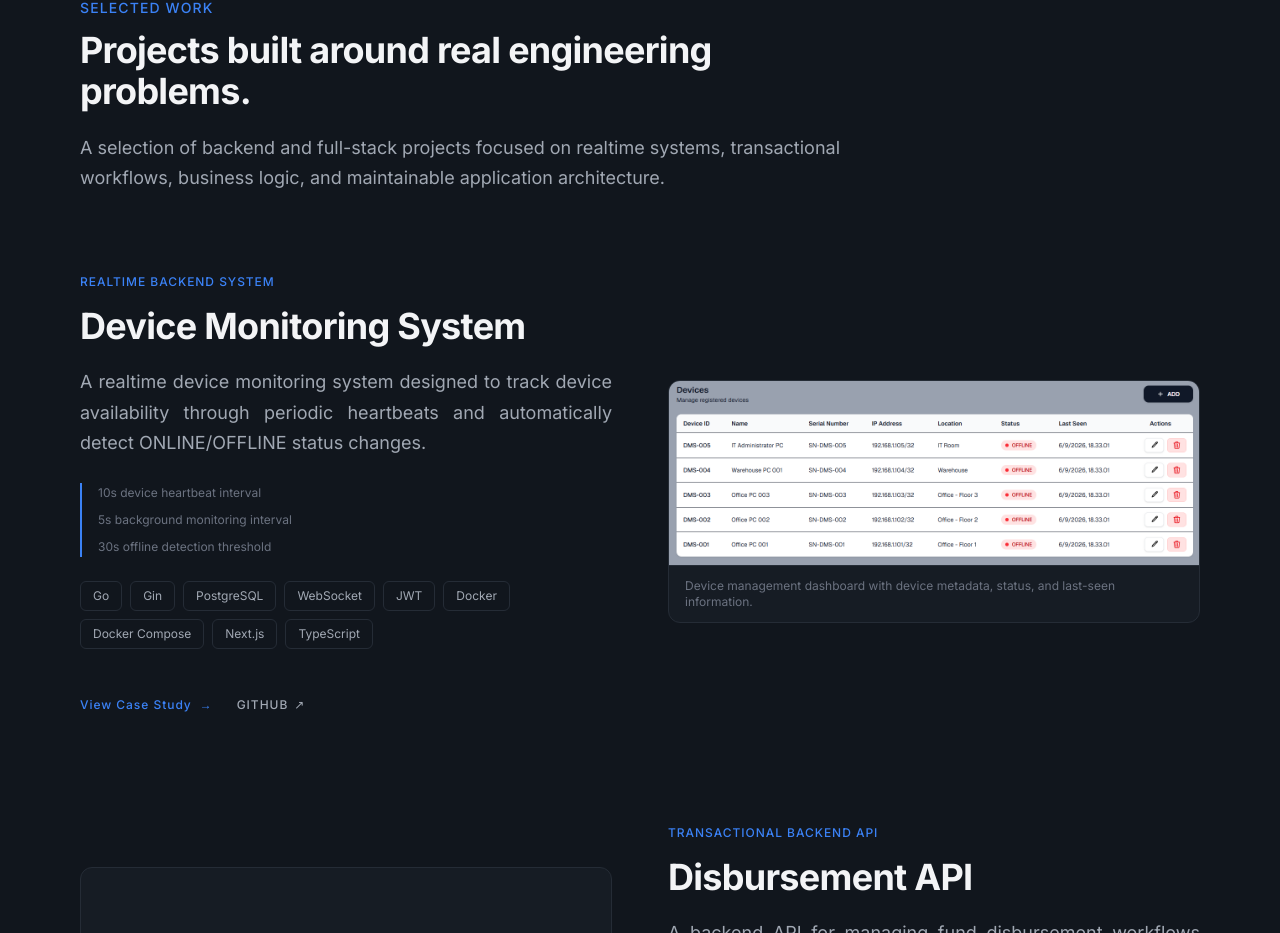
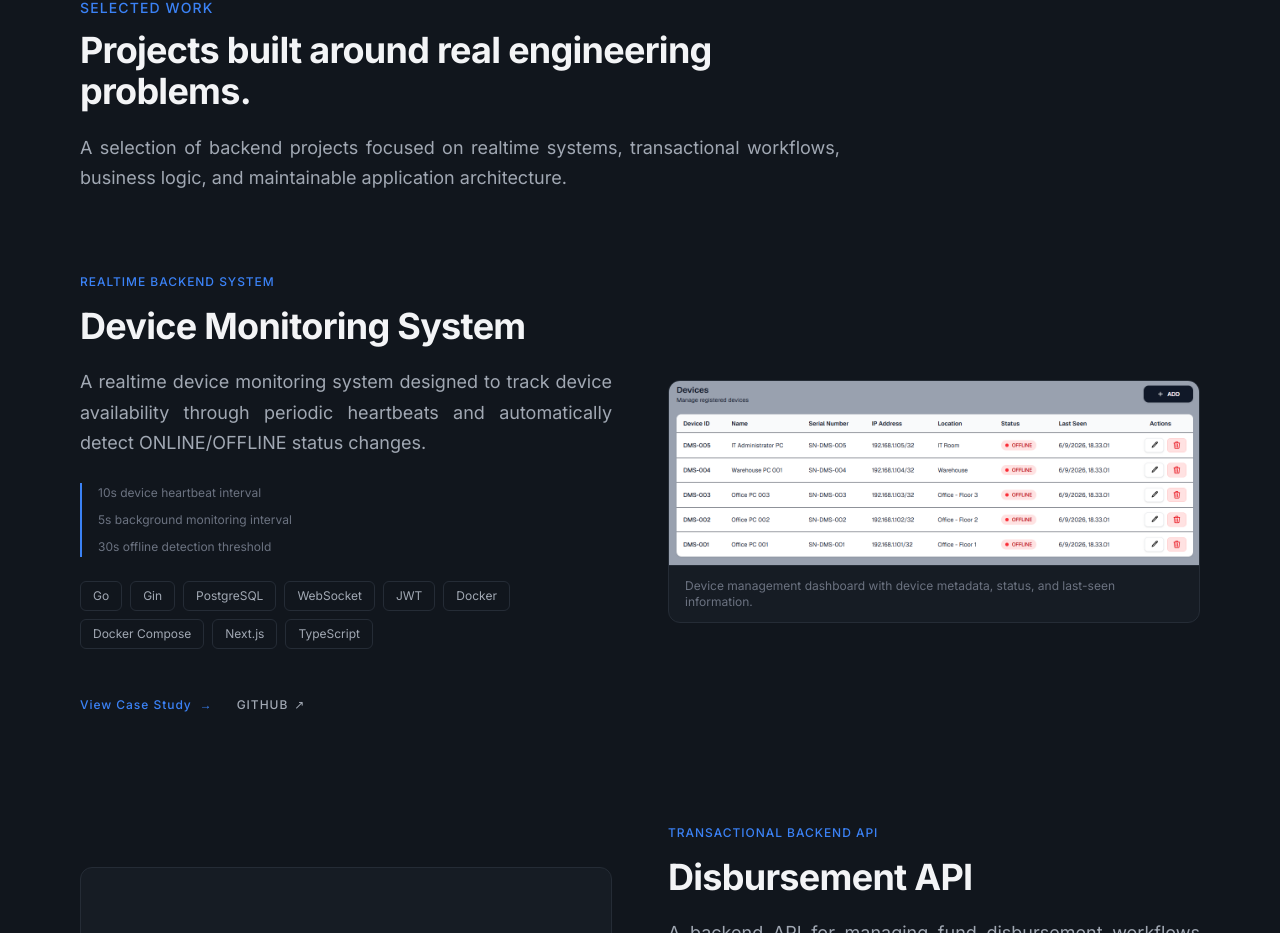
Before and after one commit to shiinobu/firman-portfolio, a Next.js app: page / in a window 1280 px wide. Shown: the part 2474-3407 px from the top of the page. Built offline with nearby package versions, Linux system fonts and the light colour scheme.

Commit message:
content: align project positioning with Backend Developer

```diff
--- a/src/components/sections/Projects.tsx
+++ b/src/components/sections/Projects.tsx
@@ -15,7 +15,6 @@ export default function Projects() {
             id="projects"
             className="border-y border-border bg-background-soft"
         >
-            {/* existing Projects content */}
             <div className="max-w-[760px]">
                 <p className="font-mono text-sm font-medium tracking-[0.08em] text-primary uppercase">
                     Selected Work
@@ -26,8 +25,8 @@ export default function Projects() {
                 </h2>
 
                 <p className="mt-5 text-base leading-[1.7] text-justify text-foreground-secondary md:text-lg">
-                    A selection of backend and full-stack projects focused on realtime
-                    systems, transactional workflows, business logic, and maintainable
+                    A selection of backend projects focused on realtime systems,
+                    transactional workflows, business logic, and maintainable
                     application architecture.
                 </p>
             </div>
```
